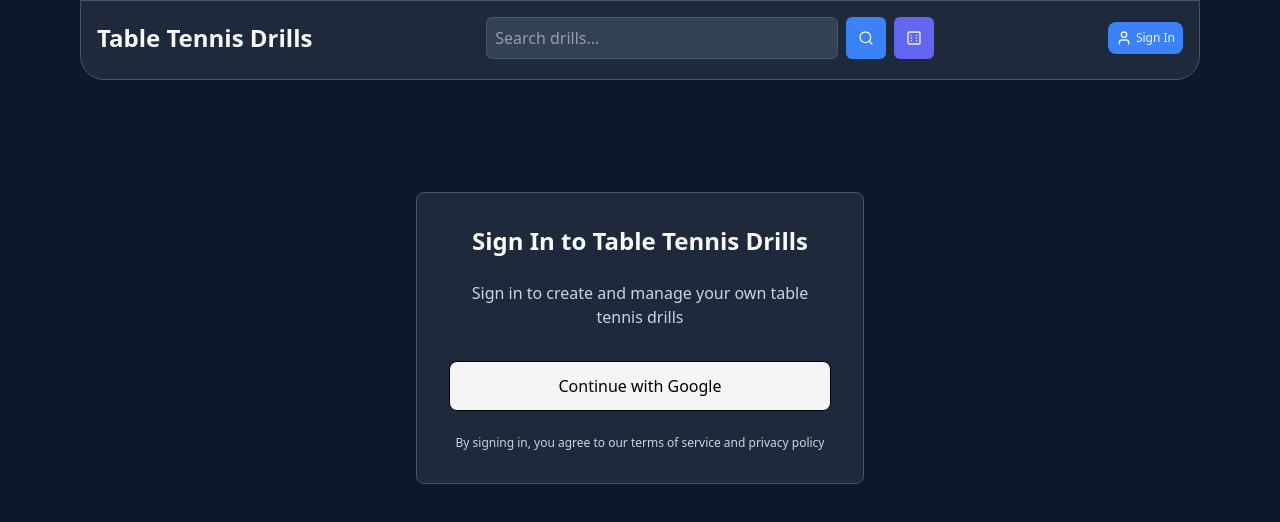
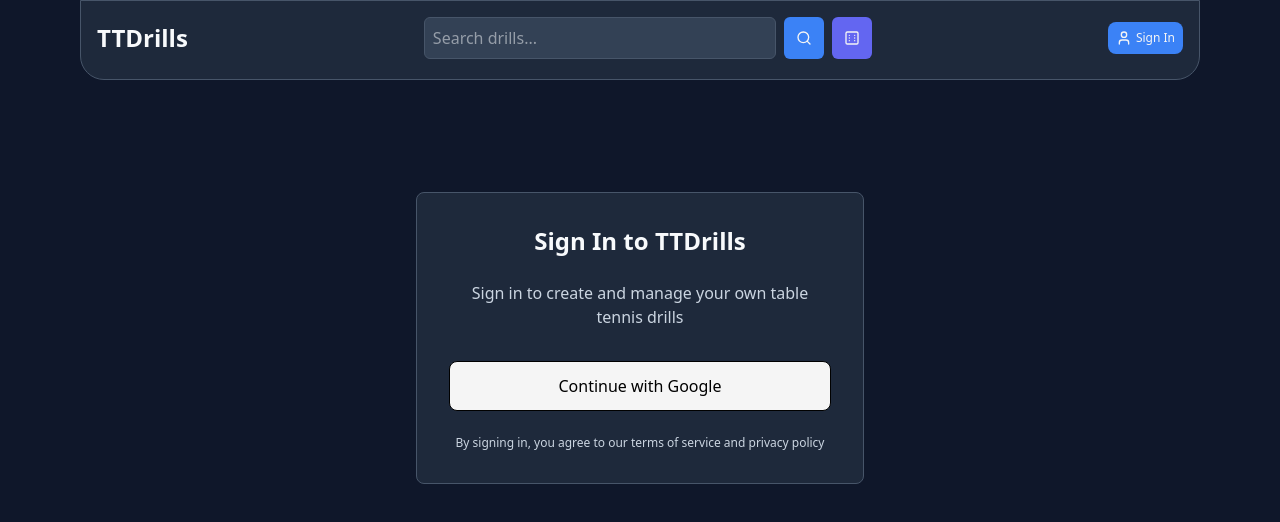
Before and after one commit to RowMur/ttdrills, a Next.js app: page /auth/signin in a window 1280 px wide. Shown: the top 522 px of the page. Built offline with nearby package versions, Linux system fonts and the light colour scheme; no server answers.

Commit message:
chore: TTDrills

```diff
--- a/package.json
+++ b/package.json
@@ -1,5 +1,5 @@
 {
-  "name": "table-tennis-drills",
+  "name": "ttdrills",
   "version": "0.1.0",
   "private": true,
   "scripts": {
--- a/scripts/seed-database.ts
+++ b/scripts/seed-database.ts
@@ -15,7 +15,7 @@ async function main() {
     .upsert(
       {
         id: "00000000-0000-0000-0000-000000000000",
-        email: "system@tabletennisdrills.com",
+        email: "system@ttdrills.com",
         name: "System",
         image: null,
         created_at: new Date().toISOString(),
--- a/scripts/startup-seed.ts
+++ b/scripts/startup-seed.ts
@@ -20,7 +20,7 @@ async function seedDatabase() {
       .from("users")
       .upsert({
         id: "00000000-0000-0000-0000-000000000000",
-        email: "system@tabletennisdrills.com",
+        email: "system@ttdrills.com",
         name: "System",
         image: null,
         created_at: new Date().toISOString(),
--- a/src/app/api/startup/route.ts
+++ b/src/app/api/startup/route.ts
@@ -20,7 +20,7 @@ async function seedDatabase() {
       .from("users")
       .upsert({
         id: "00000000-0000-0000-0000-000000000000",
-        email: "system@tabletennisdrills.com",
+        email: "system@ttdrills.com",
         name: "System",
         image: null,
         created_at: new Date().toISOString(),
--- a/src/app/auth/signin/page.tsx
+++ b/src/app/auth/signin/page.tsx
@@ -33,7 +33,7 @@ export default function SignInPage() {
       <div className="container max-w-md mx-auto">
         <div className="bg-surface border border-border rounded-lg p-8 mt-16">
           <h1 className="text-2xl font-bold text-center mb-6 text-text">
-            Sign In to Table Tennis Drills
+            Sign In to TTDrills
           </h1>
 
           <p className="text-text-muted text-center mb-8">
--- a/src/app/layout.tsx
+++ b/src/app/layout.tsx
@@ -12,8 +12,9 @@ const inter = Inter({
 });
 
 export const metadata: Metadata = {
-  title: "Table Tennis Drills",
-  description: "A collection of table tennis drills",
+  title: "TTDrills",
+  description:
+    "A collection of table tennis drills with interactive diagrams and video demonstrations",
 };
 
 export default function RootLayout({
--- a/src/components/Navbar.tsx
+++ b/src/components/Navbar.tsx
@@ -21,8 +21,8 @@ export const Navbar = () => {
                 href="/"
                 className="hover:text-primary-light transition-colors"
               >
-                <span className="hidden sm:inline">Table Tennis Drills</span>
-                <span className="sm:hidden">TT Drills</span>
+                <span className="hidden sm:inline">TTDrills</span>
+                <span className="sm:hidden">TTDrills</span>
               </Link>
             </h1>
             {session && (
```
Also changed, not shown: 1 other file (tests, documents, lock files or other folders).
